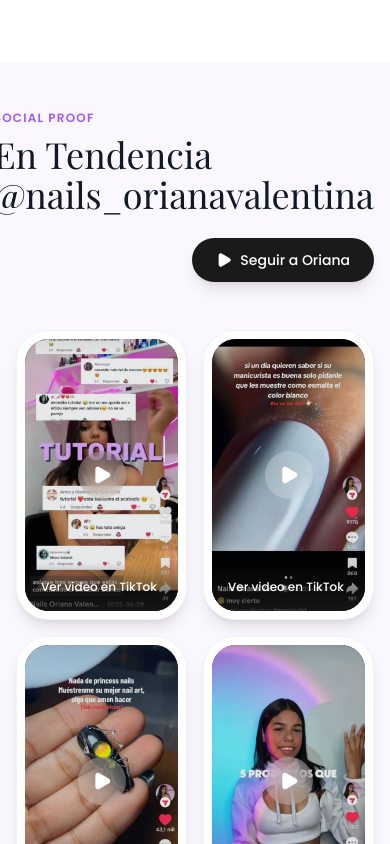
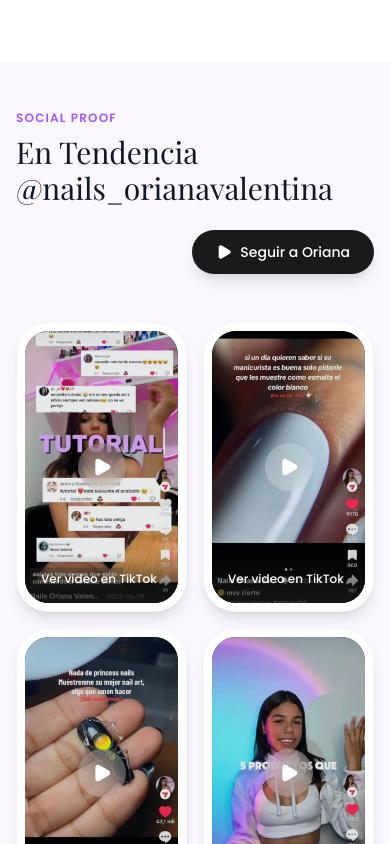
Before and after one commit to Miappvzl/orianastudio-web, a React (Vite) app: page / in a window 390 px wide. Shown: the part 5700-6544 px from the top of the page. Built offline with nearby package versions, Linux system fonts and the light colour scheme.

Commit message:
Haciendo responsive algunos titulos

```diff
--- a/components/LiveSite.tsx
+++ b/components/LiveSite.tsx
@@ -417,7 +417,7 @@ export const LiveSite: React.FC = () => {
             <div className="flex flex-col md:flex-row justify-between items-end mb-12 gap-6">
               <div>
                 <span className="text-lilac-500 font-bold tracking-widest text-xs uppercase mb-2 block">Social Proof</span>
-                <h2 className="text-4xl font-serif text-gray-900">En Tendencia @nails_orianavalentina</h2>
+                <h2 className="text-3xl font-serif text-gray-900">En Tendencia @nails_orianavalentina</h2>
               </div>
               <a
                 href="https://www.tiktok.com/@nails_orianavalentina?_r=1&_t=ZM-936AbpsRwWe"
@@ -534,7 +534,7 @@ export const LiveSite: React.FC = () => {
       </section>
 
       <footer className="bg-white border-t border-gray-100 py-12 text-center">
-        <p className="font-serif text-2xl font-bold text-gray-900 tracking-widest mb-6">ORIANAVALENTINA<span className="text-lilac-500">STUDIO</span></p>
+        <p className="font-serif text-1.3xl font-bold text-gray-900 tracking-widest mb-6">ORIANAVALENTINA<span className="text-lilac-500">STUDIO</span></p>
         <p className="text-xs text-gray-400">© {new Date().getFullYear()} OrianaValentina Studio. Valencia, Venezuela.</p>
       </footer>
 
```
